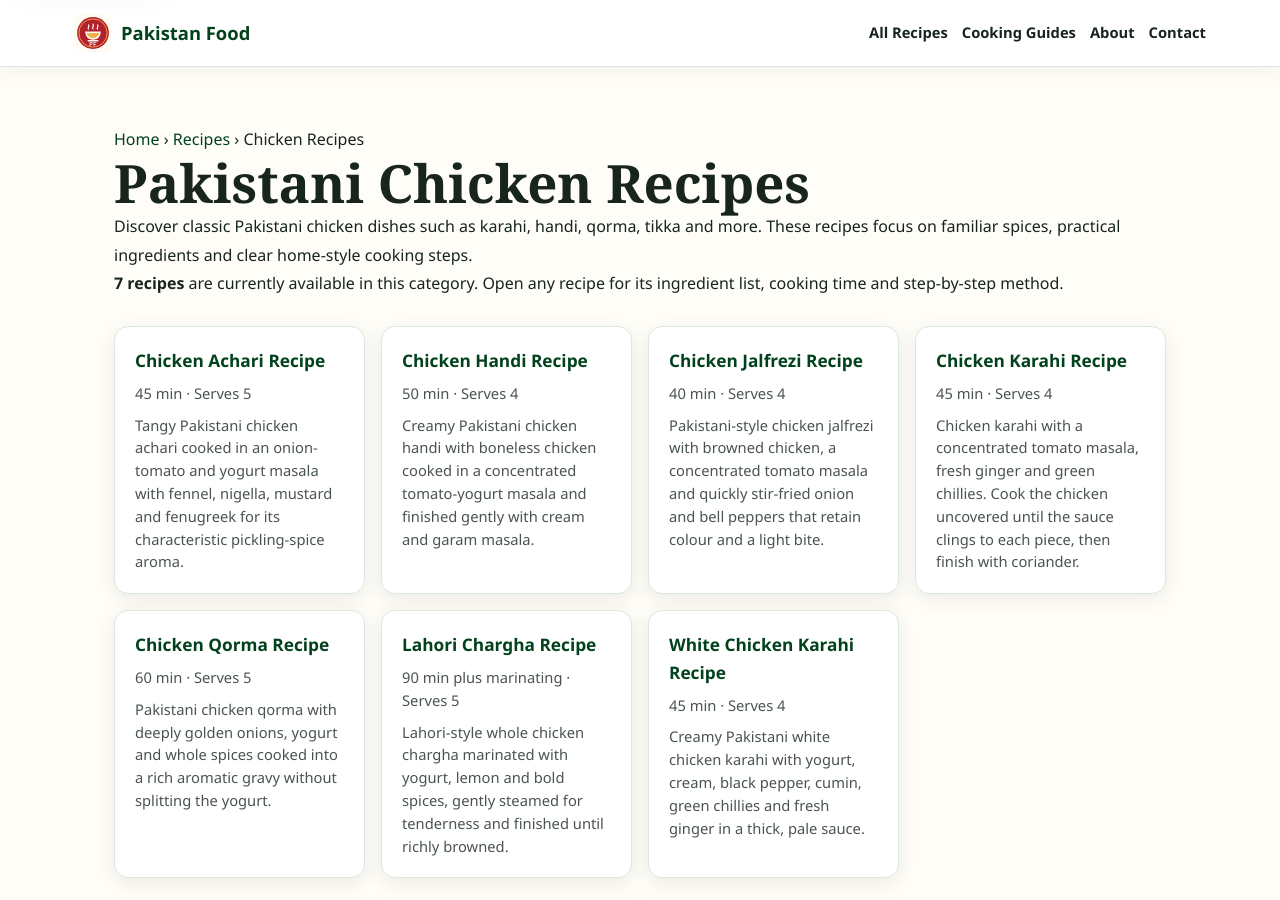
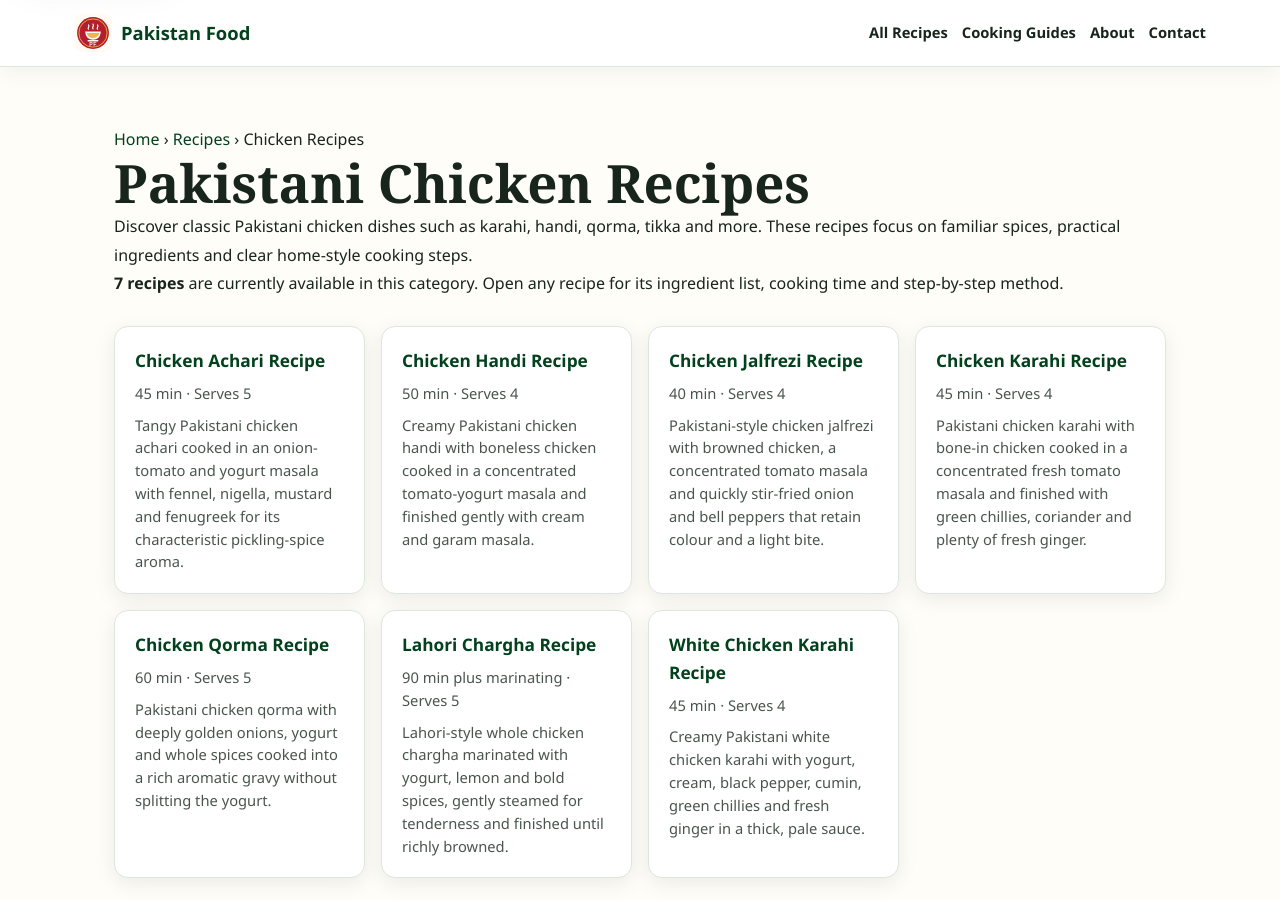
Before and after one commit to manazarali01-hub/pakistan-food, a Jekyll site: the page built from recipes/chicken/index.html, in a window 1280 px wide and 900 px high. Built offline with Jekyll 4.4.1, drawn with Linux system fonts in a browser that asks for light colours; some of the changed lines change nothing that is shown.

Commit message:
Complete Chicken Karahi recipe quality audit

```diff
--- a/_data/recipes/chicken-karahi.json
+++ b/_data/recipes/chicken-karahi.json
@@ -5,7 +5,7 @@
   "time": "45 min",
   "serves": 4,
   "image": "assets/chicken-karahi.webp",
-  "description": "Chicken karahi with a concentrated tomato masala, fresh ginger and green chillies. Cook the chicken uncovered until the sauce clings to each piece, then finish with coriander.",
+  "description": "Pakistani chicken karahi with bone-in chicken cooked in a concentrated fresh tomato masala and finished with green chillies, coriander and plenty of fresh ginger.",
   "ingredients": [
     "1 kg bone-in chicken, cut into small pieces",
     "5 medium ripe tomatoes, chopped",
@@ -19,17 +19,18 @@
     "2 tbsp chopped fresh coriander"
   ],
   "method": [
-    "Pat the chicken dry. Heat the oil in a wide karahi or heavy frying pan over medium-high heat, then add the chicken in a single layer; work in batches if the pan is crowded. Brown for 7–9 minutes, turning once or twice.",
-    "Add the ginger-garlic paste and stir for a minute until fragrant. Mix in the chopped tomatoes, crushed coriander, chilli powder and salt.",
-    "Lower the heat to medium and cook uncovered for 15–20 minutes, stirring and pressing the tomatoes against the pan. If the masala sticks before the chicken is tender, add a small splash of water.",
-    "Continue cooking until the tomatoes have broken down, the chicken is cooked through and oil starts to appear at the edges of the thick sauce. Check the thickest piece; there should be no pink at the centre.",
-    "Add the slit green chillies and half the ginger. Cook for 2 more minutes, then taste and adjust the salt. Scatter the remaining ginger and fresh coriander over the karahi before serving with naan."
+    "Pat the chicken dry. Heat the oil in a wide karahi or heavy pan over medium-high heat and brown the chicken in an uncrowded layer, working in batches if necessary.",
+    "Add the ginger-garlic paste and stir briefly until fragrant, then add the chopped tomatoes, crushed coriander, red chilli powder and salt.",
+    "Cook uncovered over medium heat, stirring and pressing the tomatoes as they soften. Add only a small splash of water if the masala begins catching before the chicken is cooked.",
+    "Continue until the chicken is fully cooked and tender and the tomatoes have reduced into a thick masala that clings to the pieces, with oil beginning to appear at the edges.",
+    "Add the slit green chillies and half the julienned ginger near the end and cook briefly so they perfume the masala without losing all their fresh character.",
+    "Taste for salt, scatter over the remaining ginger and fresh coriander and serve immediately with naan or chapati."
   ],
   "tips": [
     "Use a wide pan so the tomatoes reduce instead of steaming the chicken in a watery sauce.",
     "Stir the masala regularly as it thickens; add water a tablespoon at a time if it starts to scorch.",
     "Add the fresh ginger in two stages so some cooks into the gravy and some stays bright on top."
   ],
-  "storage": "Cool promptly and refrigerate covered for up to 2 days. Reheat until the chicken and gravy are piping hot throughout, adding a little water if needed.",
+  "storage": "Cool leftovers promptly and refrigerate covered. Reheat until the chicken and masala are thoroughly hot, adding only a small splash of water if needed.",
   "serving": "Serve hot with naan or chapati, sliced onion and lemon wedges."
 }
```
